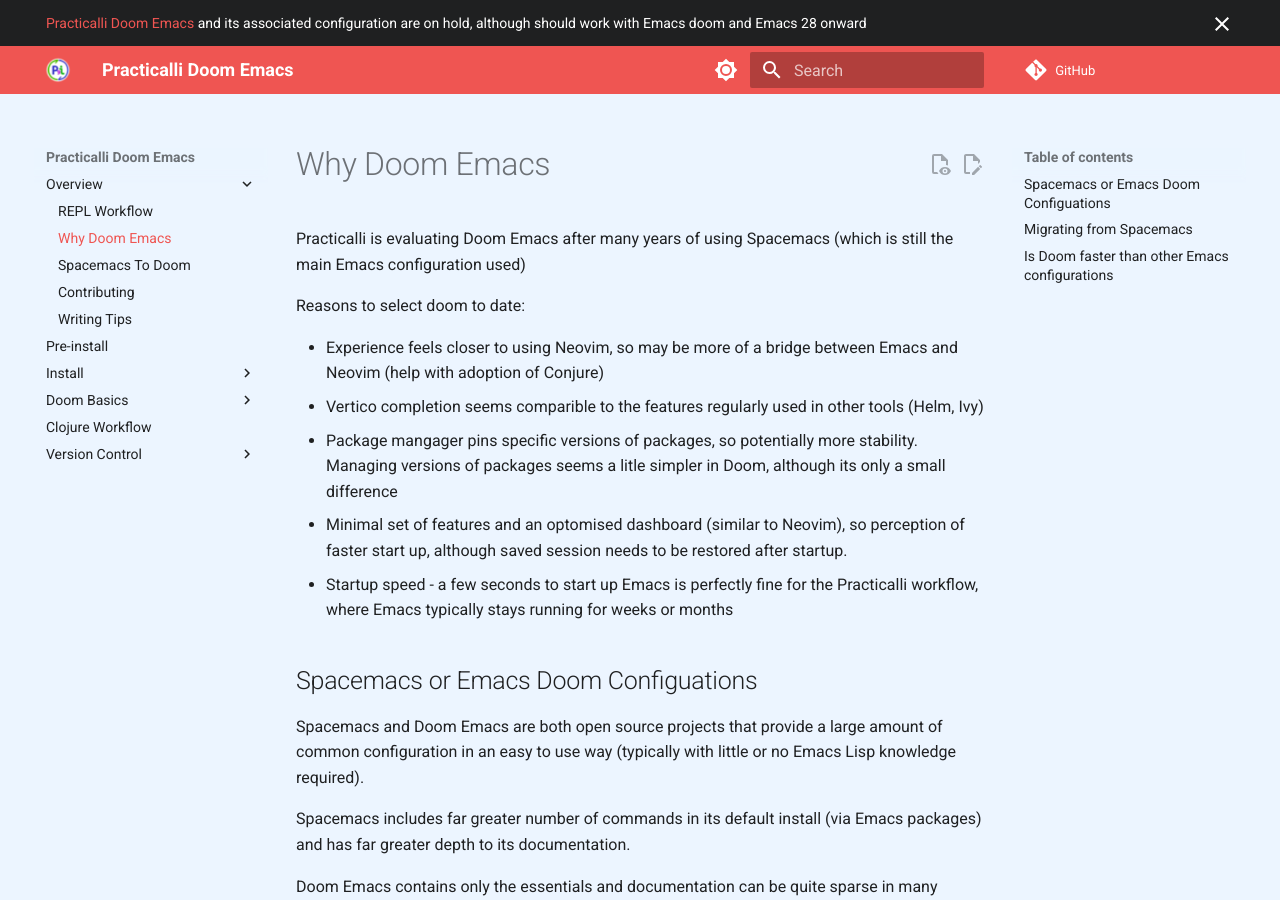
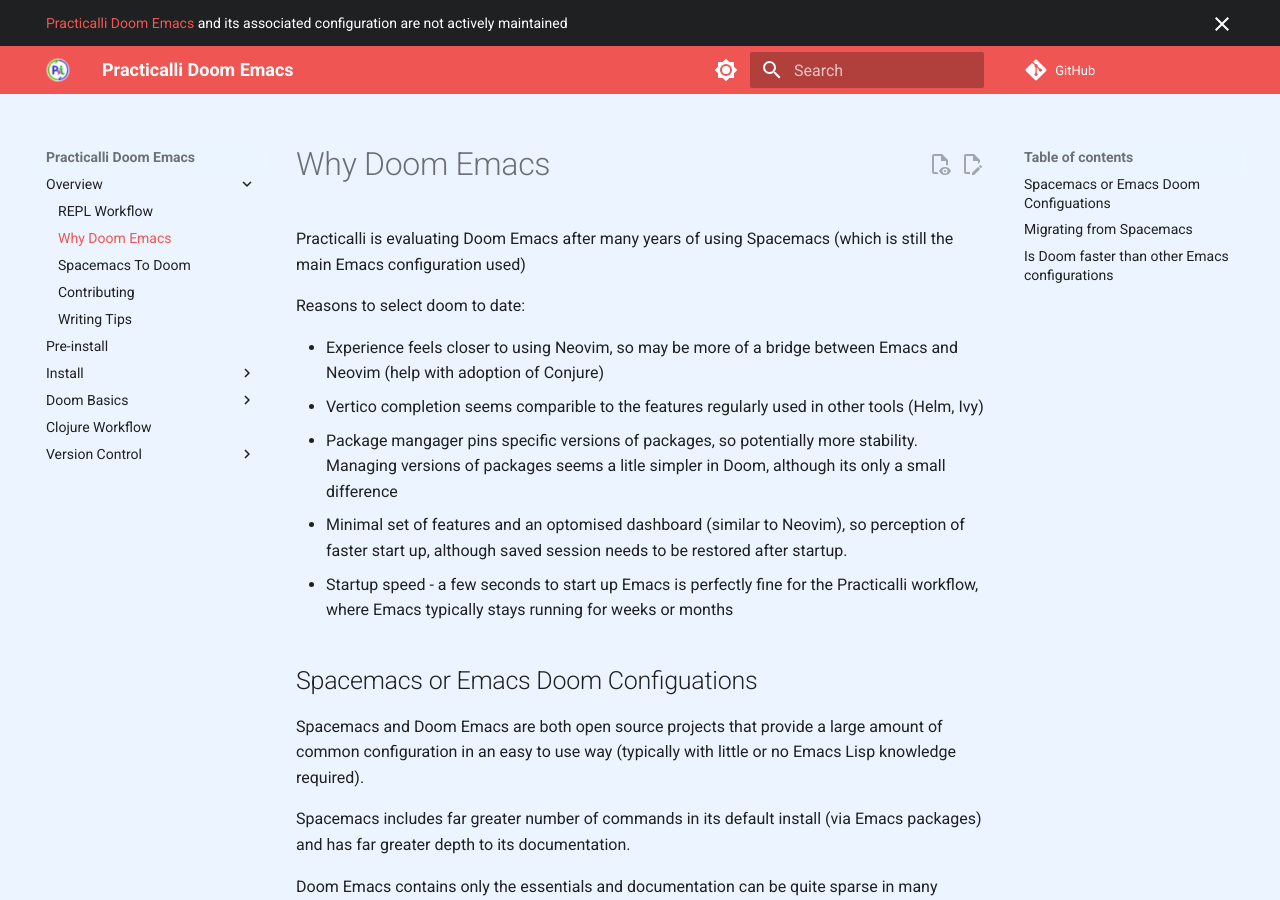
Before and after one commit to practicalli/doom-emacs, an MkDocs documentation site: the page built from docs/introduction/why-doom-emacs.md, in a window 1280 px wide and 900 px high. Built offline with MkDocs 1.6.1 and Material for MkDocs 9.7.7, drawn with Linux system fonts in a browser that asks for light colours; plug-ins that fetch from the network failed and are left out; comment, search, counter and statistics services are not loaded.

```diff
--- a/mkdocs.yml
+++ b/mkdocs.yml
@@ -36,8 +36,6 @@
       scheme: default
       primary: red
       accent: amber
-      extra_css:
-        - stylesheets/extra.css
       toggle:
         icon: material/brightness-7
         name: Switch to dark mode
@@ -65,8 +63,8 @@
   - md_in_html # Grids
   - footnotes # footnotes and abbreviations
   - pymdownx.emoji:
-      emoji_index: !!python/name:materialx.emoji.twemoji
-      emoji_generator: !!python/name:materialx.emoji.to_svg
+      emoji_index: !!python/name:material.extensions.emoji.twemoji
+      emoji_generator: !!python/name:material.extensions.emoji.to_svg
   - pymdownx.highlight:
       anchor_linenums: true
   - pymdownx.inlinehilite
@@ -114,6 +112,8 @@
     provider: google
     property: G-2YBWRFKXPS
   social:
+    - icon: material/web
+      link: https://practical.li/
     - icon: fontawesome/brands/linkedin
       link: https://www.linkedin.com/in/jr0cket/
     - icon: fontawesome/brands/slack
--- a/overrides/main.html
+++ b/overrides/main.html
@@ -11,6 +11,6 @@
 <!-- Content -->
 {% block announce %}
 
-<a href="https://practical.li/doom-emacs">Practicalli Doom Emacs</a> and its associated configuration are on hold, although should work with Emacs doom and Emacs 28 onward
+<a href="https://practical.li/doom-emacs">Practicalli Doom Emacs</a> and its associated configuration are not actively maintained
 
 {% endblock %}
```
Also changed, not shown: overrides/404.html (+4 -3 lines), .github/pull_request_template.md, docs/assets/stylesheets/extra.css (line endings or trailing spaces), 12 other files.
